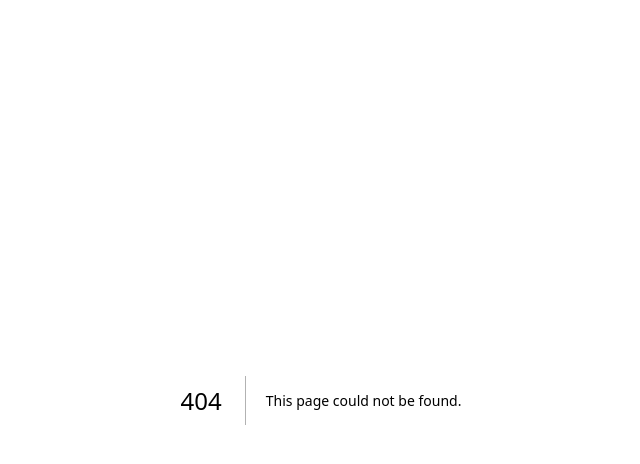
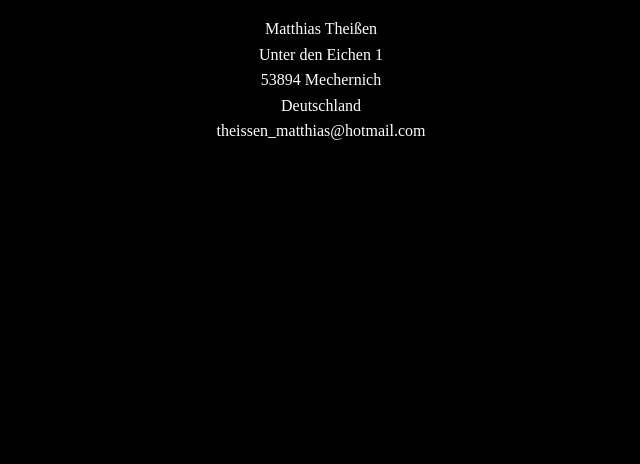
Before and after one commit to thssnm/adventskalender, a Next.js app: page /imprint in a window 1280 px wide. Before the commit this address had no page. Shown: the top 464 px of the page, without its empty margins (319-959 px from the left). Built offline with nearby package versions, Linux system fonts and the light colour scheme.

Commit message:
add imprint

```diff
--- /dev/null
+++ b/pages/imprint.tsx
@@ -0,0 +1,15 @@
+export default function imprint() {
+  return (
+    <p style={{ textAlign: "center", fontSize: "1em" }}>
+      Matthias Theißen
+      <br />
+      Unter den Eichen 1<br />
+      53894 Mechernich
+      <br />
+      Deutschland
+      <br />
+      theissen_matthias@hotmail.com
+      <br />
+    </p>
+  );
+}
--- a/pages/index.tsx
+++ b/pages/index.tsx
@@ -4,6 +4,7 @@
 import { CalendarItem } from "../components/CalendarItem";
 import { numbers } from "../components/numbers";
 import Snowfall from "react-snowfall";
+import Link from "next/link";
 
 import {
   ThemeProvider,
@@ -27,6 +28,7 @@
     <div className={styles.container}>
       <Head>
         <title>Kaffee Netz Adventskalender</title>
+        <meta name="robots" content="noindex" />
       </Head>
       <main
         className={styles.main}
@@ -66,6 +68,9 @@
             );
           })}
         </div>
+        <Link style={{ marginTop: 100, color: "#ffffffbb" }} href="imprint">
+          Impressum
+        </Link>
       </main>
     </div>
   );
```
